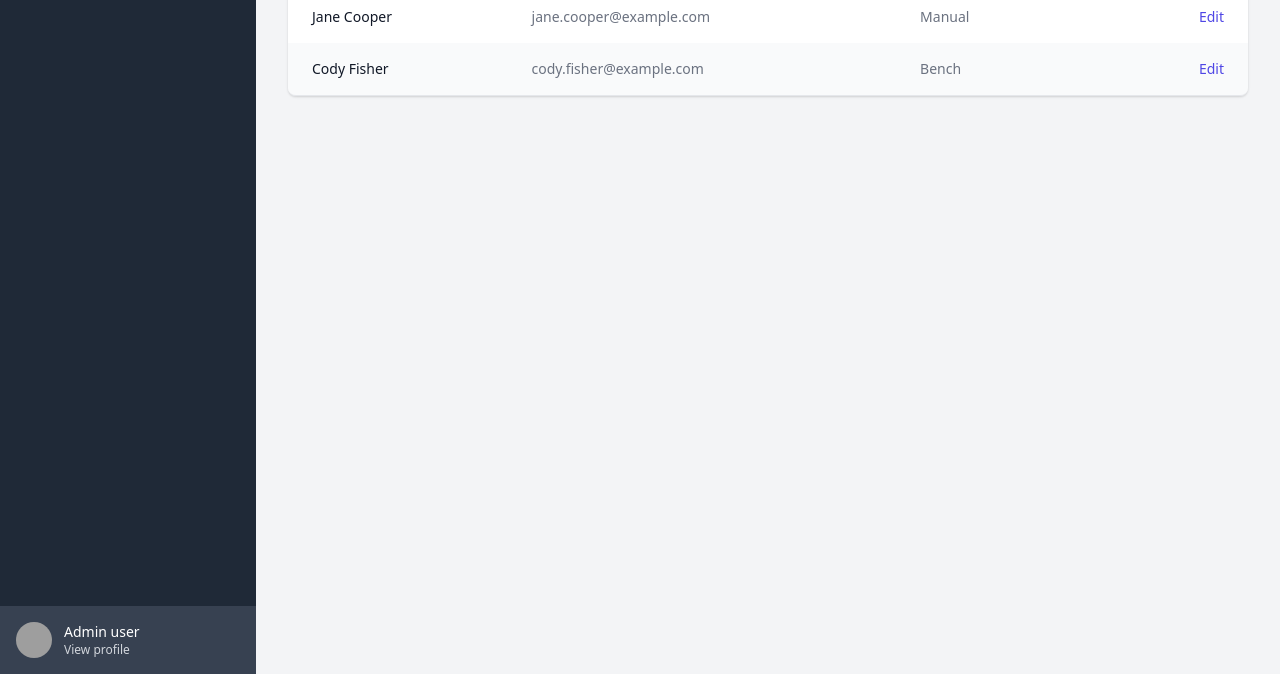
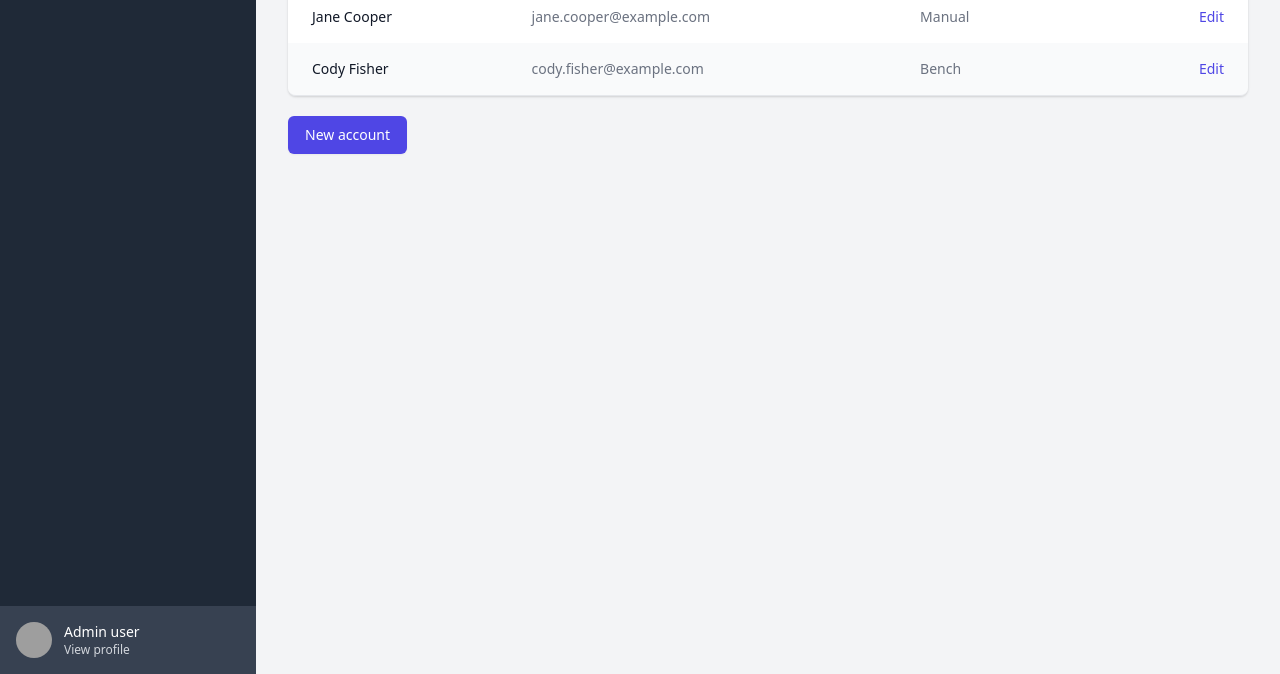
Before and after one commit to jasondoggart/bench-test-client, a plain HTML site: page admin.html in a window 1280 px wide. Shown: the part 126-800 px from the top of the page. Drawn offline with nearby package versions, Linux system fonts and the light colour scheme; grey boxes are pictures that could not be loaded.

Commit message:
allow new account

```diff
--- a/admin.html
+++ b/admin.html
@@ -233,6 +233,9 @@
                       </tbody>
                     </table>
                   </div>
+                  <button type="button" class="mt-5 inline-flex items-center px-4 py-2 border border-transparent text-sm font-medium rounded-md shadow-sm text-white bg-indigo-600 hover:bg-indigo-700 focus:outline-none focus:ring-2 focus:ring-offset-2 focus:ring-indigo-500">
+                    New account
+                  </button>
                 </div>
               </div>
             </div>
```
